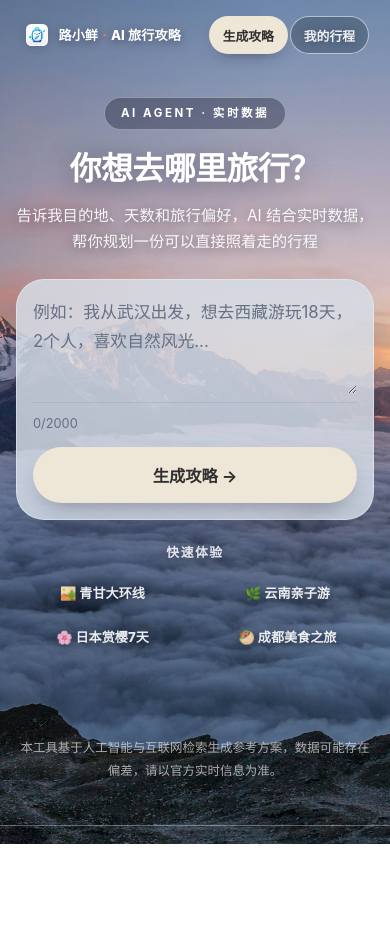
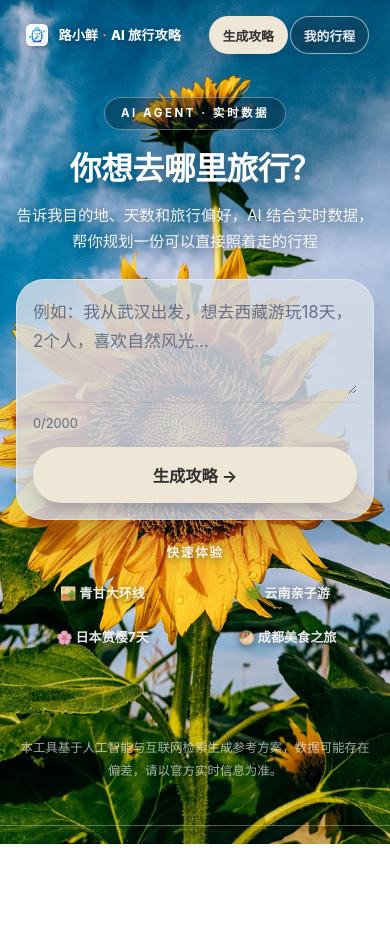
Before and after one commit to shixiong0529/trip, a FastAPI app: page / in a window 390 px wide. Run offline with FastAPI, Linux system fonts and the light colour scheme; some libraries are stand-ins or nearby versions.

Commit message:
mobile: use compressed xrk background

```diff
--- a/static/style.css
+++ b/static/style.css
@@ -670,6 +670,10 @@ body {
    目标：统一按钮宽度、放大点按热区、结构更清晰，桌面端不受影响
    ============================================================ */
 @media (max-width: 640px) {
+  .bg-scene {
+    background: url('/static/xrk-mobile.jpg') center center / cover no-repeat scroll;
+  }
+
   /* ---- 悬浮导航：贴合刘海屏，品牌与页签各自呼吸 ---- */
   .app-header {
     padding: 0 12px;
```
Also changed, not shown: static/xrk-mobile.jpg (added), 1 other file.
